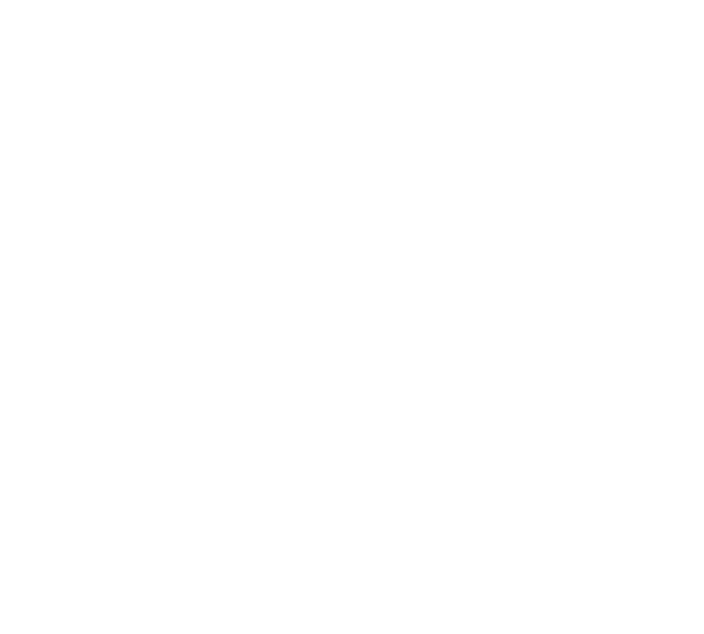
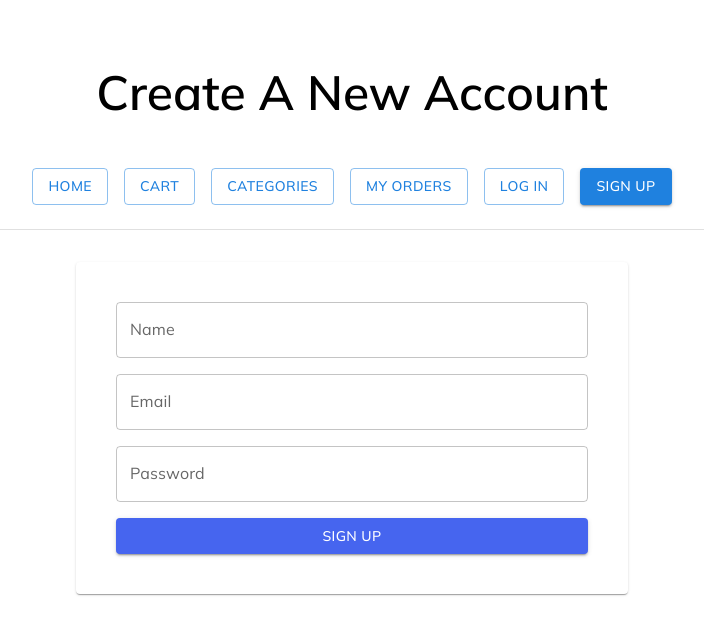
Before and after one commit to ivan-gan-ez/reactjs-online-store, a React (Vite) app: page /signup in a window 1280 px wide. Before the commit this address had no page. Shown: the top 634 px of the page, without its empty margins (288-992 px from the left). Built offline with nearby package versions, Linux system fonts and the light colour scheme; a web font is replaced by a local one.

Commit message:
signup and login kind of work now i guess

```diff
--- a/src/App.jsx
+++ b/src/App.jsx
@@ -8,6 +8,8 @@
 import { Toaster } from "sonner";
 import OrdersPage from "./pages/OrdersPage";
 import CategoriesPage from "./pages/CategoriesPage";
+import LoginPage from "./pages/LoginPage";
+import SignupPage from "./pages/SignupPage";
 
 function App() {
   return (
@@ -22,6 +24,8 @@
           <Route path="/verify-payment" element={<PaymentVerify />}></Route>
           <Route path="/orders" element={<OrdersPage />}></Route>
           <Route path="/categories" element={<CategoriesPage />}></Route>
+          <Route path="/login" element={<LoginPage />}></Route>
+          <Route path="/signup" element={<SignupPage />}></Route>
         </Routes>
         <Toaster position="top-right" />
       </BrowserRouter>
--- a/src/components/Header.jsx
+++ b/src/components/Header.jsx
@@ -56,8 +56,26 @@
           to="/orders"
           variant={current === "orders" ? "contained" : "outlined"}
           color="blue"
+          sx={{ mr: 2 }}
         >
           My Orders
+        </Button>
+        <Button
+          component={Link}
+          to="/login"
+          variant={current === "login" ? "contained" : "outlined"}
+          color="blue"
+          sx={{ mr: 2 }}
+        >
+          Log In
+        </Button>
+        <Button
+          component={Link}
+          to="/signup"
+          variant={current === "signup" ? "contained" : "outlined"}
+          color="blue"
+        >
+          Sign Up
         </Button>
       </Container>
       <Divider />
--- /dev/null
+++ b/src/pages/LoginPage.jsx
@@ -0,0 +1,70 @@
+import { Button, Container, Paper, TextField, Typography } from "@mui/material";
+import Header from "../components/Header";
+import { useState } from "react";
+import validator from "email-validator";
+import { userLogin } from "../utils/api_user";
+import { toast } from "sonner";
+
+const LoginPage = () => {
+  const [email, setEmail] = useState("");
+  const [password, setPassword] = useState("");
+
+  const handleLogin = async () => {
+    if (!email || !password) {
+      toast.error("Please fill in all fields.");
+    } else if (!validator.validate(email)) {
+      toast.error("Please use a valid email address.");
+    } else {
+      //do checkout
+      try {
+        //create order
+        const response = await userLogin(email, password);
+        //get billplz url
+        console.log(response);
+      } catch (error) {
+        toast.error(error.response.data.message);
+      }
+    }
+  };
+
+  return (
+    <>
+      <Container sx={{ p: 6 }}>
+        <Header current="login" title="Log In To Your Account" />
+        <Container maxWidth="sm" sx={{ mt: 2 }}>
+          <Paper sx={{ p: 5 }}>
+            <TextField
+              id="outlined-basic"
+              label="Email"
+              variant="outlined"
+              fullWidth
+              value={email}
+              onChange={(e) => setEmail(e.target.value)}
+              sx={{ mb: 2 }}
+            />
+            <TextField
+              id="outlined-basic"
+              label="Password"
+              variant="outlined"
+              type="password"
+              fullWidth
+              value={password}
+              onChange={(e) => setPassword(e.target.value)}
+              sx={{ mb: 2 }}
+            />
+            <Button
+              variant="contained"
+              color="indigo"
+              fullWidth
+              onClick={handleLogin}
+            >
+              Log In
+            </Button>
+          </Paper>
+        </Container>
+      </Container>
+    </>
+  );
+};
+
+export default LoginPage;
--- /dev/null
+++ b/src/pages/SignupPage.jsx
@@ -0,0 +1,80 @@
+import { Button, Container, Paper, TextField, Typography } from "@mui/material";
+import Header from "../components/Header";
+import { useState } from "react";
+import validator from "email-validator";
+import { userSignup } from "../utils/api_user";
+import { toast } from "sonner";
+
+const SignupPage = () => {
+  const [name, setName] = useState("");
+  const [email, setEmail] = useState("");
+  const [password, setPassword] = useState("");
+
+  const handleSignUp = async () => {
+    if (!name || !email || !password) {
+      toast.error("Please fill in all fields.");
+    } else if (!validator.validate(email)) {
+      toast.error("Please use a valid email address.");
+    } else {
+      //do checkout
+      try {
+        //create order
+        const response = await userSignup(name, email, password);
+        //get billplz url
+        console.log(response);
+      } catch (error) {
+        toast.error(error.response.data.message);
+      }
+    }
+  };
+
+  return (
+    <>
+      <Container sx={{ p: 6 }}>
+        <Header current="signup" title="Create A New Account" />
+        <Container maxWidth="sm" sx={{ mt: 2 }}>
+          <Paper sx={{ p: 5 }}>
+            <TextField
+              id="outlined-basic"
+              label="Name"
+              variant="outlined"
+              fullWidth
+              value={name}
+              onChange={(e) => setName(e.target.value)}
+              sx={{ mb: 2 }}
+            />
+            <TextField
+              id="outlined-basic"
+              label="Email"
+              variant="outlined"
+              fullWidth
+              value={email}
+              onChange={(e) => setEmail(e.target.value)}
+              sx={{ mb: 2 }}
+            />
+            <TextField
+              id="outlined-basic"
+              label="Password"
+              variant="outlined"
+              type="password"
+              fullWidth
+              value={password}
+              onChange={(e) => setPassword(e.target.value)}
+              sx={{ mb: 2 }}
+            />
+            <Button
+              variant="contained"
+              color="indigo"
+              fullWidth
+              onClick={handleSignUp}
+            >
+              Sign Up
+            </Button>
+          </Paper>
+        </Container>
+      </Container>
+    </>
+  );
+};
+
+export default SignupPage;
--- /dev/null
+++ b/src/utils/api_user.js
@@ -0,0 +1,20 @@
+import axios from "axios";
+
+import { API_URL } from "./constants";
+
+export async function userSignup(name, email, password) {
+  const response = await axios.post(API_URL + "users/signup", {
+    name,
+    email,
+    password,
+  });
+  return response.data;
+}
+
+export async function userLogin(email, password) {
+  const response = await axios.post(API_URL + "users/login", {
+    email,
+    password,
+  });
+  return response.data;
+}
```
